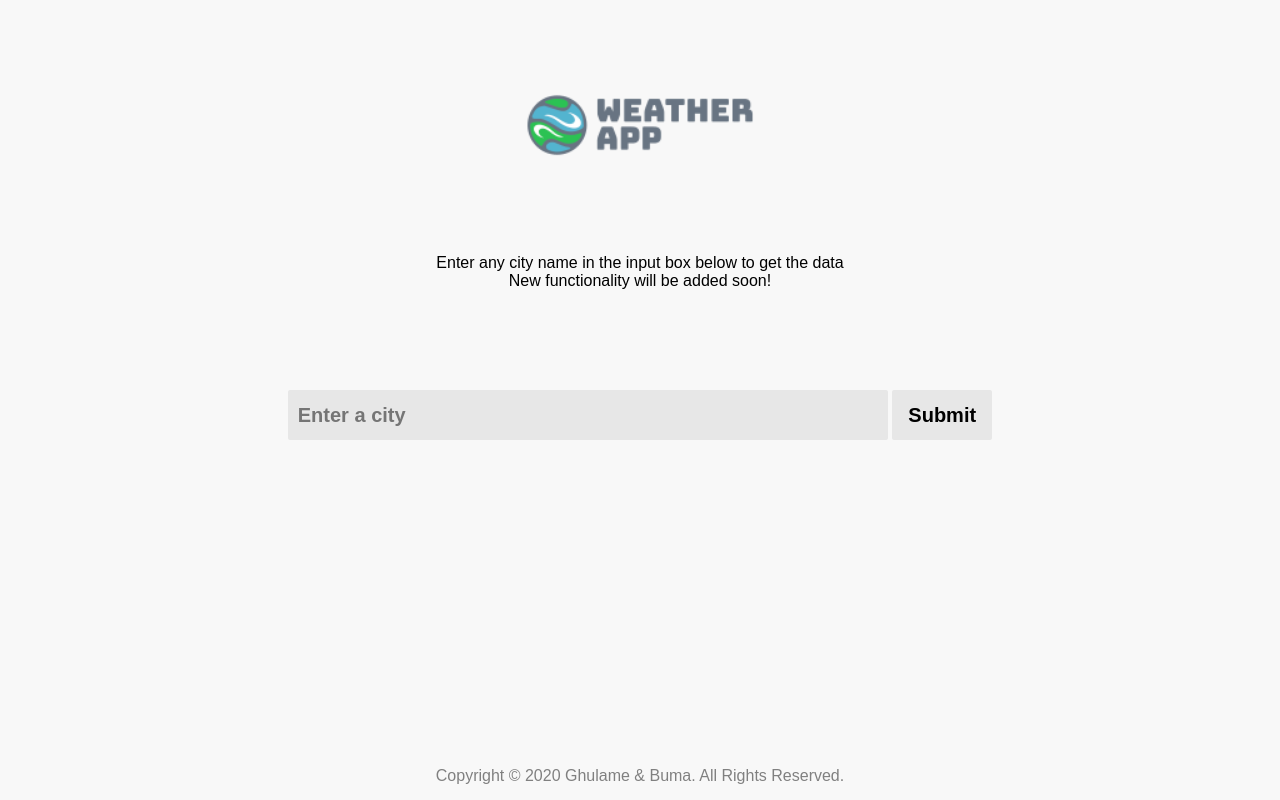
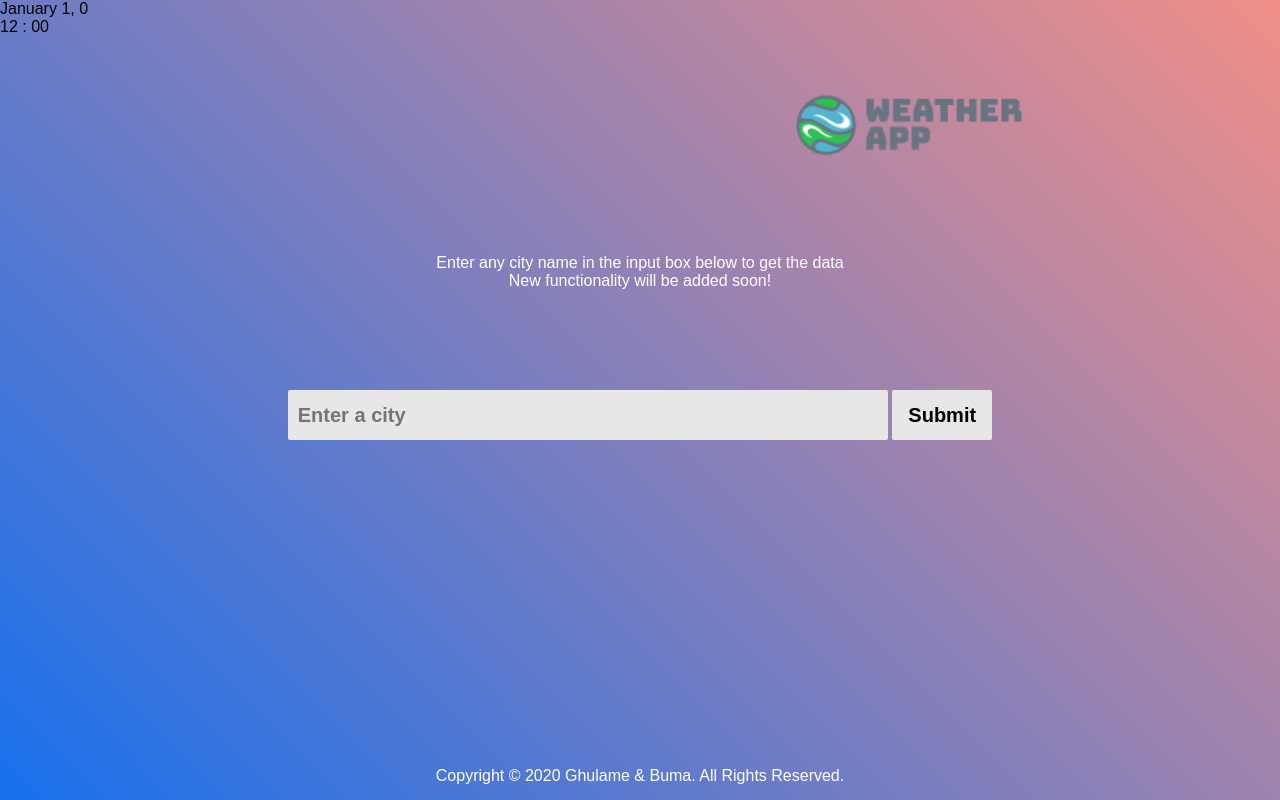
Before and after one commit to 0xMujtaba/WeatherApp, a plain HTML site: page index.html in a window 1280 px wide. Drawn offline with Linux system fonts and the light colour scheme.

Commit message:
Added clock and background

```diff
--- a/index.html
+++ b/index.html
@@ -7,42 +7,78 @@
     <title>Weather App</title>
     <link rel="stylesheet" href="style.css">
 </head>
-<body>
+<style>
+
+html, body{
+    background: linear-gradient(45deg, #1870ed 0, #f18f88 100%);
+    background-repeat:no-repeat;
+    height: 100%;
+    background-size: cover;
+}
+
+</style>
+<body onLoad="initClock()" >
 
 
-<div class="main">
-    <div class="header">
+
+    <style type ="text/css" >
+        .footer{
+            position: fixed;
+            text-align: center;
+            padding-bottom: 15px;
+            bottom: 0px;
+            width: 100%;
+        }
+     </style>
+    <div class="footer">
+            <footer style="color:white; text-align: center;">Copyright &copy; 2020 Ghulame & Buma. All Rights Reserved.</footer>
+    </div>
+
+    <div id="timedate" style="float:left; width: 42%">
+    <a id="mon">January</a>
+    <a id="d">1</a>,
+    <a id="y">0</a><br />
+    <a id="h">12</a> :
+    <a id="m">00</a>
+  </div>
+
+
+
+<div class="main" >
+    <div class="header" style="padding: 0%">
         <img src="WeatherApp_Logo.png" alt="Weather App" width="250"
          height="250">
-      <p>Enter any city name in the input box below to get the data</p>
-      <p>New functionality will be added soon!</p>
+
+
 </div>
+
+<div class="main2">
+
+
+      <p style="color:white"></pstyle>Enter any city name in the input box below to get the data</p>
+      <p style="color:white"></pstyle>New functionality will be added soon!</p>
+</div>
+
+
 
 <div class="input">
     <input type="text" class="inputValue" placeholder="Enter a city">
     <input type="submit" value="Submit" class="button">
 </div>
 
-<div class="display">
+
+
+<div class="display" style="color:white">
     <h1 class="name"></h1>
     <p class="desc"></p>
     <p class="temp"></p>
 </div>
 
+
+
 <script src="WeatherApp.js"></script>
 </body>
-<style type ="text/css" >
-    .footer{
-        position: fixed;
-        text-align: center;
-        padding-bottom: 15px;
-        bottom: 0px;
-        width: 100%;
-    }
- </style>
-<div class="footer">
-        <footer>Copyright &copy; 2020 Ghulame & Buma. All Rights Reserved.</footer>
-</div>
+
 
 
 </html>
```
